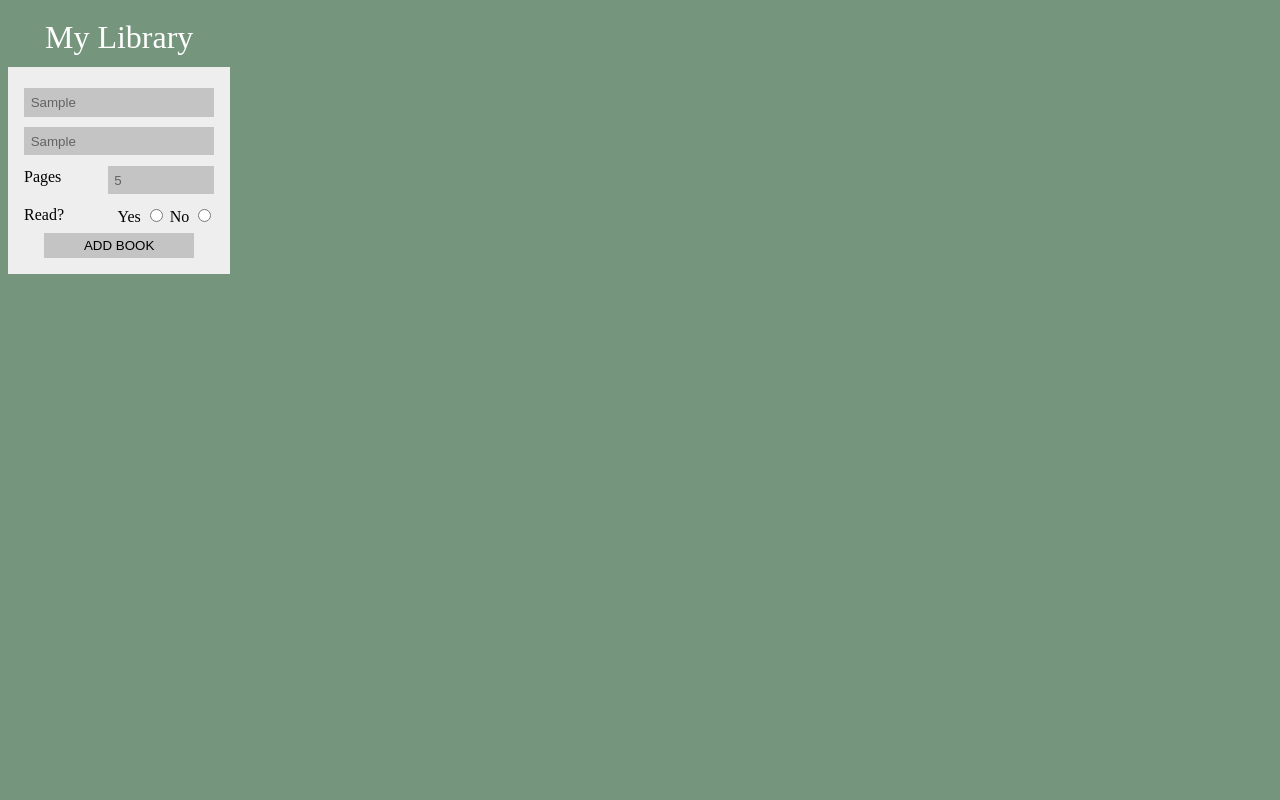
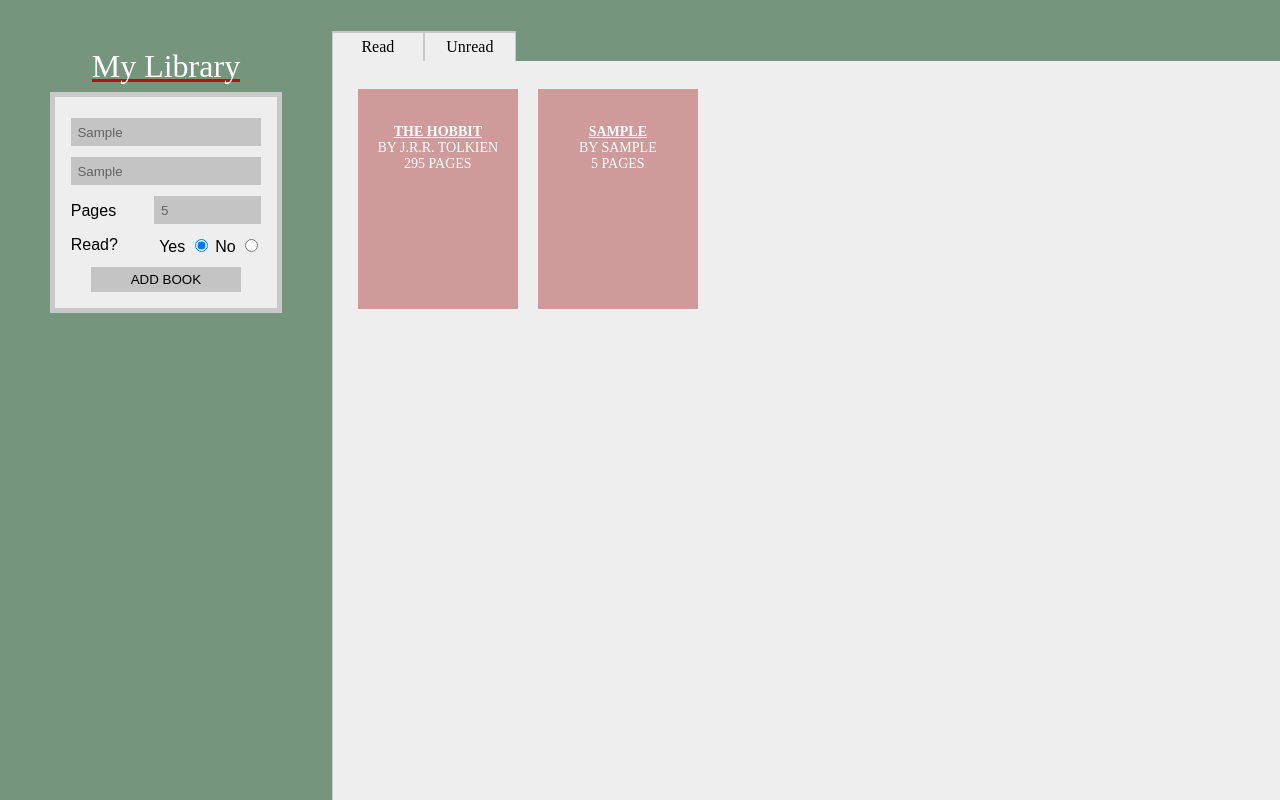
Before and after one commit to marybcheung/MyLibrary, a plain HTML site: page index.html in a window 1280 px wide. Both pictures are taken after typing "Sample", "Sample", "5" into the empty fields and a click on the button "ADD BOOK". Drawn offline with Linux system fonts and the light colour scheme; a web font is replaced by a local one.

Commit message:
Can add books

```diff
--- a/index.html
+++ b/index.html
@@ -6,31 +6,41 @@
         <link href="https://fonts.googleapis.com/css?family=Rhodium+Libre&display=swap" rel="stylesheet">
     </head>
     <body>
-        <content>
+        <div class="left-side">
             <div class="menu">
                 <h1>My Library</h1>
+                <form autocomplete="off">
                     <div class="inner-menu">
                         <input class="input-field" type="text" name="title" placeholder="Title">
-                <input class="input-field"type="text" name="author" placeholder="Author">
+                        <input class="input-field" type="text" name="author" placeholder="Author">
                         <div class="pages">
                             <label class="label"for="pages">Pages</label>
-                    <input class="input-field" type="number" name="pages" placeholder="0">
+                            <input class="input-field" type="number" name="pages">
                         </div>
                         <div class="read">
                             <label class="label">Read?</label>
                             <div class="read-options">
                                 <label for="yes">Yes</label>
-                        <input type="radio" id="yes" name="isRead">
+                                <input type="radio" id="yes" value=true name="isRead" checked>
                                 <label for="no">No</label>
-                        <input type="radio" id="no" name="isRead">
+                                <input type="radio" id="no" value=false name="isRead">
                             </div>
                         </div>
-
-                <button>ADD BOOK</button>
+                        <button type="button">ADD BOOK</button>
+                    </div>
+                </form>
             </div>
         </div>
-
-        </content>
+        <div class="right-side">
+            <div class="nav-bar">
+                <div class="tab">Read</div>
+                <div class="tab">Unread</div>
+            </div>
+            <div class="space"></div>
+            <div class="book-view">
+                <div class="book-card"><div class="text"><b>THE HOBBIT</b><br/>BY J.R.R. TOLKIEN <br/>295 PAGES</div></div>
+            </div>
+        </div>
         <script src="library.js" type="text/javascript"></script>
     </body>
 </html>
--- a/library.js
+++ b/library.js
@@ -1,3 +1,11 @@
+
+const button = document.getElementsByTagName("button")[0];
+const bookView = document.getElementsByClassName("book-view")[0];
+const titleField = document.getElementsByName("title")[0];
+const authorField = document.getElementsByName("author")[0];
+const pagesField = document.getElementsByName("pages")[0];
+const readOptions = document.getElementsByClassName("read-options")[0];
+const parser = new DOMParser();
 let myLibrary = [];
 
 function Book(title, author, pages, isRead) {
@@ -13,9 +21,28 @@ Book.prototype.info = function () {
     return `${this.title}, ${this.author}, ${this.pages} pages, ${readMsg}`;
 }
 
-function addBookToLibrary() {
-
+function getBook() {
+    let bookCard = document.createElement("DIV");
+    const title = titleField.value;
+    const author = authorField.value;
+    const pages = pagesField.value;
+    // check if fields empty
+    if (!title || !author || !pages) {
+        alert("One or more fields not provided.")
+        return null;
+    }
+    const isRead = readOptions.querySelector("input[name=isRead]:checked").value;
+    bookCard.className = "book-card";
+    bookCard.read = isRead;
+    // get string
+    let string = `<div class="text"><b>${title.toUpperCase()}</b><br/>BY ${author.toUpperCase()}<br/>${pages} PAGES</div>`;
+    bookCard.innerHTML = string;
+    return bookCard;
 }
 
-let book = new Book("The Hobbit", "J.R.R. Tolkien", 295, false);
-console.log("\n" + book.info() + "\n");
+button.addEventListener("click", () => {
+    let bookCard = getBook();
+    if (bookCard) {
+        bookView.appendChild(bookCard);
+    }
+});
--- a/style.css
+++ b/style.css
@@ -1,19 +1,38 @@
+html {
+    height: 100%;
+    width: 100%;
+    overflow-x: hidden;
+}
+
 body {
     background-color: #75957c;
     font-family: 'Rhodium Libre';
+    display: flex;
+    height: 100%;
+}
+
+html, body {
+    margin:0;
+    padding:0;
 }
 
 h1 {
     font-weight: 100;
     display: inline-block;
-    line-height: 0.5em;
+    line-height: 0.4em;
+    margin: 0 0 0.3em 0;
     color: white;
+    padding-bottom: 0.2em;
+    border-bottom: #AC1515 solid 3px;
 }
 
 .inner-menu {
+    height: min-content;
+    font-family: Arial;
     width: min-content;
     padding: 1em;
     background-color: #EEEEEE;
+    border: #C9C9C9 5px solid;
 }
 
 .input-field {
@@ -23,6 +42,10 @@ h1 {
     padding: 0.5em;
     border: none;
     background-color: #C4C4C4;
+}
+
+.input-field:hover {
+    background-color: rgb(161, 161, 161);
 }
 
 input::-webkit-outer-spin-button,
@@ -49,7 +72,7 @@ input[type=number] {
 }
 
 .pages > label {
-    margin-top: 0.45em;
+    margin-top: 0.7em;
 }
 
 .label {
@@ -64,12 +87,93 @@ input[type=number] {
     -webkit-appearance: none;
     border: none;
     display: block;
-    margin: 0.5em auto 0 auto;
+    margin: 0.8em auto 0 auto;
     padding: 0.4em 3em;
     background-color: #C4C4C4;
 }
 
+.inner-menu > button:hover {
+    background-color: rgb(161, 161, 161);
+}
+
 .menu {
+    margin: 60px auto;
     width: min-content;
     text-align: center;
 }
+
+.book-view {
+    padding: 0 15px 10px 15px;
+    flex: 1;
+    width: 100%;
+    height: 100%;
+    background-color: #EEEEEE;
+    border-left: 1px solid #C9C9C9;
+    overflow: scroll;
+    display: flex;
+    flex-wrap: wrap;
+    align-content: flex-start;
+    width: calc(100% - 30px)
+}
+
+.book-card {
+    margin: 10px;
+    flex: 0 0 70px 100px;
+    width: 160px;
+    height: 220px;
+    background-color: #CF9A9A;
+    text-align: center;
+    color: white;
+    font-size: 14px;
+}
+
+.book-card .text b {
+    text-decoration: underline;
+}
+
+.text {
+    padding-top: 35px;
+}
+
+.flex-container {
+    display: flex;
+}
+
+.left-side {
+    flex: 0.7;
+    display: table;
+}
+
+.right-side {
+    display:flex;
+    flex-direction:column;
+    flex: 2;
+}
+
+.nav-bar {
+    width: 100%;
+    height: min-content;
+    margin: 31px 0 0 0;
+    display: flex;
+}
+
+.nav-bar .tab {
+    flex: 0 0 70px;
+    border: solid #C9C9C9;
+    border-width: 2px 1px 0 1px;
+    padding: 5px 10px;
+    text-align: center;
+    background-color: #EEEEEE;
+}
+
+.nav-bar .tab:hover {
+    text-decoration: underline;
+    cursor: pointer;
+}
+
+.space {
+    width: 100%;
+    height: 18px;
+    background-color: #EEEEEE;
+    border-left: 1px solid #C9C9C9;
+}
```
Lines whose indentation alone changed are shown as unchanged.
